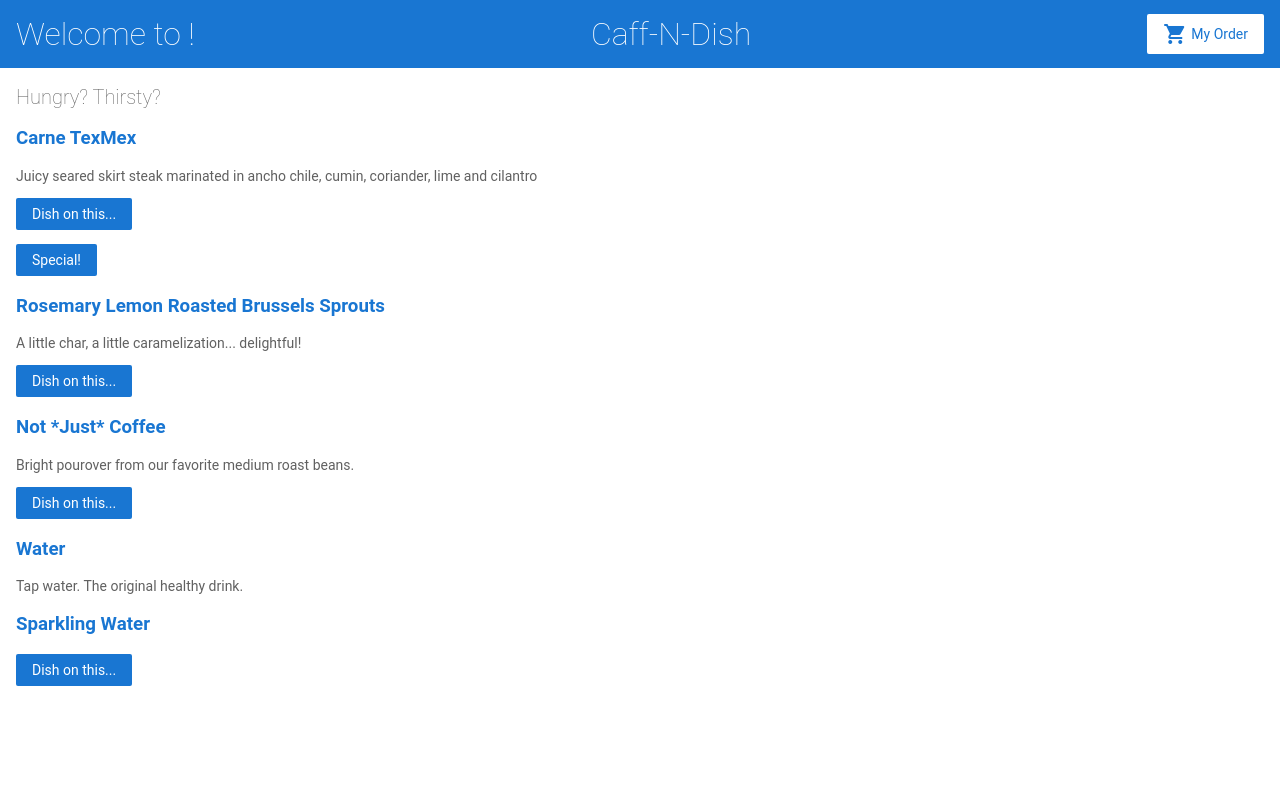
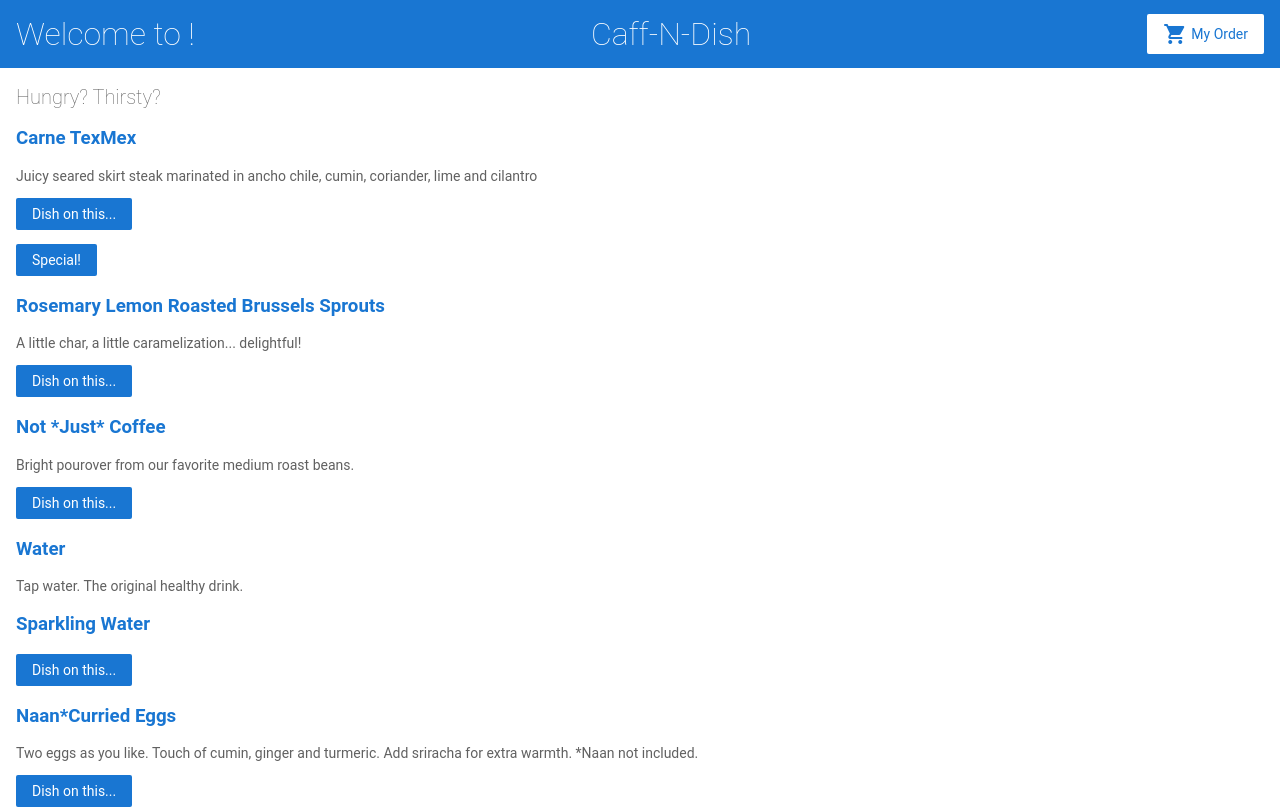
Before and after one commit to whysinati/ng-ecomm, an Angular app: page / in a window 1280 px wide. Built offline with nearby package versions, Linux system fonts and the light colour scheme.

Commit message:
added menu item ordering service

```diff
--- a/src/app/item-details/item-details.component.html
+++ b/src/app/item-details/item-details.component.html
@@ -4,5 +4,6 @@
 <p>
   {{ item.description }}
 </p>
+<button (click)="addToOrder(item)">Add item</button>
 <p><b>INGREDIENTS: </b>{{ item.ingredients }}</p>
 </div>
--- a/src/app/item-details/item-details.component.ts
+++ b/src/app/item-details/item-details.component.ts
@@ -2,6 +2,7 @@ import { Component, OnInit } from '@angular/core';
 import { ActivatedRoute } from '@angular/router';
 
 import { menu } from '../menu';
+import { OrderService } from '../services/order.service';
 
 @Component({
   selector: 'app-item-details',
@@ -11,9 +12,17 @@ import { menu } from '../menu';
 export class ItemDetailsComponent implements OnInit {
   item;
 
+  addToOrder(item) {window.alert('Item added to order!');
+    this.orderService.addToOrder(item);
+  }
+
   constructor(
     private route: ActivatedRoute,
-  ) { }
+    private orderService: OrderService,
+  ) {
+    //initial test method of the order service
+    // console.log(this.orderService.test());
+   }
 
   ngOnInit() {
     this.route.paramMap.subscribe(params => {
--- a/src/app/menu.ts
+++ b/src/app/menu.ts
@@ -31,5 +31,12 @@ export const menu = [
         name: 'Sparkling Water',
         type: 'Barista',
         price: 1.99
-    }
+    },
+    {
+        name: 'Naan*Curried Eggs',
+        type: 'Entree',
+        price: 3.99,
+        description: 'Two eggs as you like. Touch of cumin, ginger and turmeric. Add sriracha for extra warmth. *Naan not included.',
+        ingredients: 'Organic pasture-raised chicken eggs, butter, cumin, ginger, turmeric, salt, pepper'
+    },
 ]
--- a/src/app/menu/menu.component.html
+++ b/src/app/menu/menu.component.html
@@ -7,13 +7,15 @@
             [routerLink]="['/menu', itemId]">
             {{ item.name }}
         </a>
+        <!-- future functionality to order from menu listing -->
+        <!-- <button (click)="addToOrder(item)">Add item</button> -->
     </h3>
     <!-- 'if' eliminates <p> tag for item without description -->
     <p *ngIf="item.description">
         {{ item.description }}
     </p>
     <div *ngIf="item.price > 0">
-        <button (click)="share()">
+        <button [title]="'Share'" (click)="share()">
             Dish on this...
         </button>
         <app-menu-specials
--- /dev/null
+++ b/src/app/services/order.service.ts
@@ -0,0 +1,31 @@
+import { Injectable } from '@angular/core';
+
+@Injectable({
+  providedIn: 'root'
+})
+export class OrderService {
+
+  items = [];
+
+  addToOrder(item){
+    this.items.push(item); //add item to the order
+  }
+
+  //add functionality to adjust item quantities
+  //add functionality to delete items
+
+  getItems(){
+    return this.items; //show items on the order
+  };
+
+  clearOrder(){
+    this.items = []; //empty the items array
+    return this.items; //show empty order
+  };
+
+  constructor() { }
+  //initial test method of the order service
+  // test(): string{
+  //   return 'success!';
+  // }
+}
```
Also changed, not shown: src/app/menu/menu.component.ts (+18 -0 lines), 2 other files (tests, documents, lock files or other folders).
